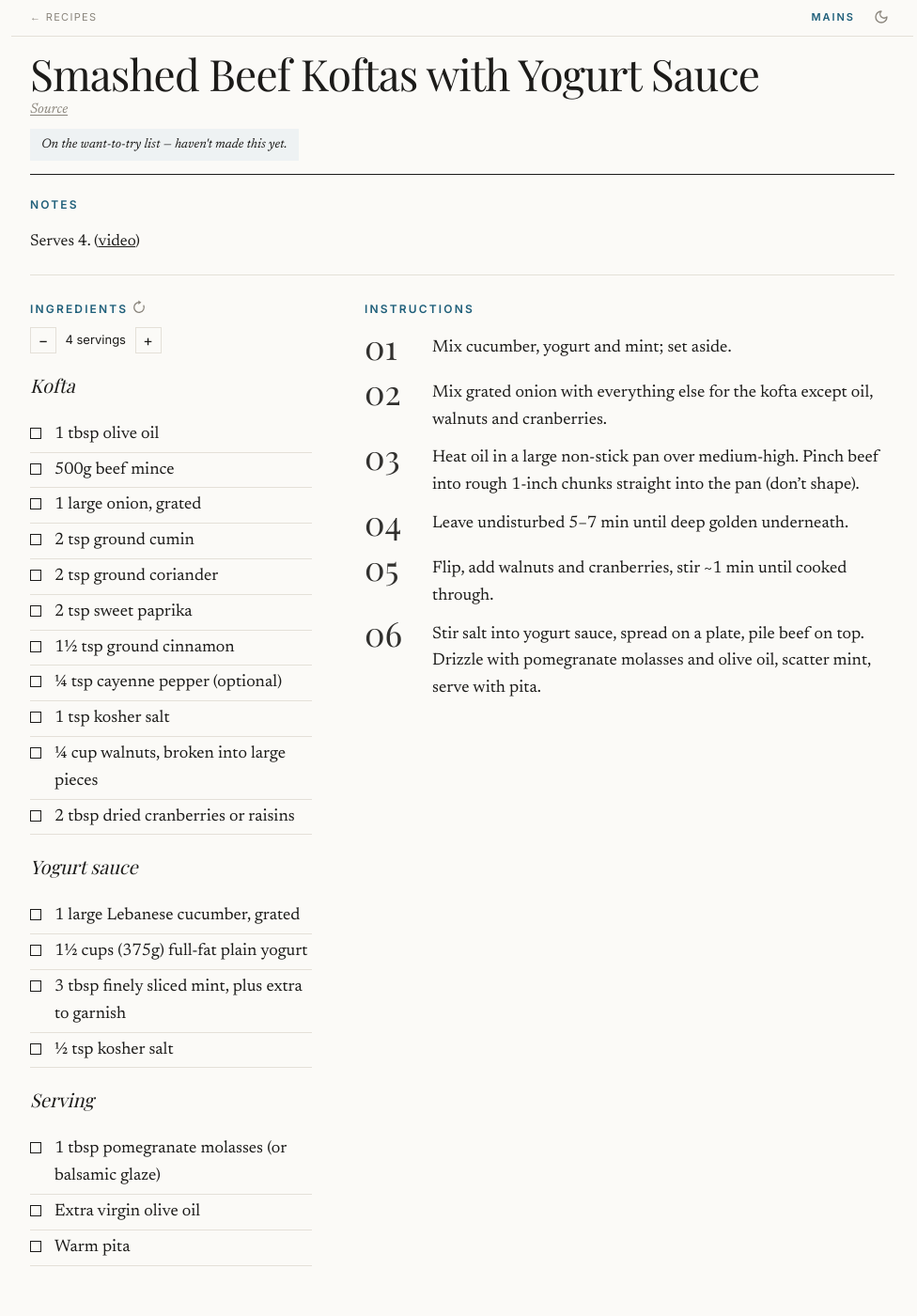
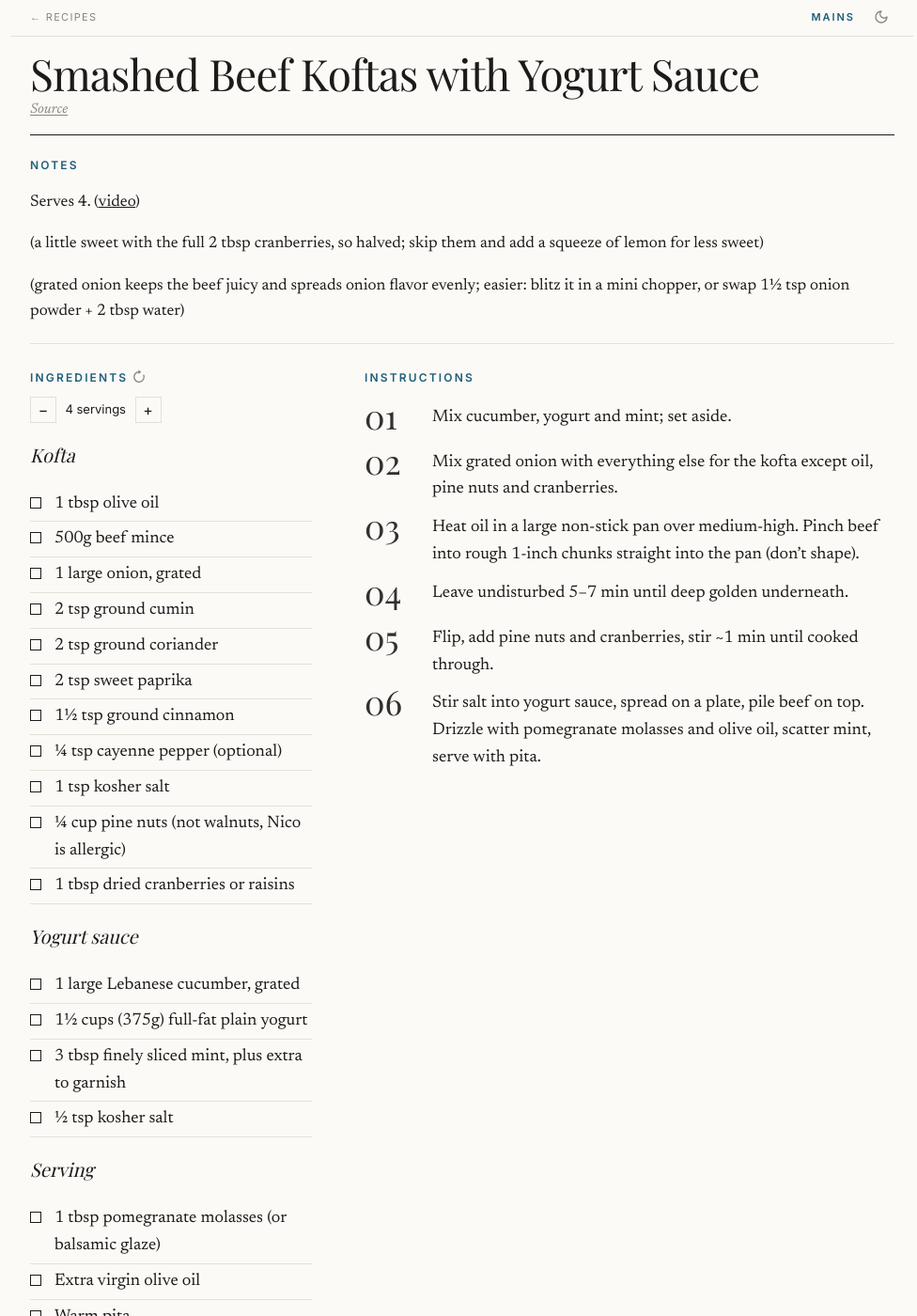
Before and after one commit to DarrenTsung/recipes, a Jekyll site: the page built from _recipes/smashed_beef_koftas.md, in a window 1280 px wide and 1400 px high. Shown: the whole window at 94% size, without its empty margins (48-1024 px from the left). Built offline with Jekyll 4.4.1, drawn with Linux system fonts in a browser that asks for light colours; some web fonts are replaced.

Commit message:
recipes: smashed beef koftas, pine nuts, fewer cranberries, move out of want to try
Co-Authored-By: Claude Opus 5.5 <noreply@anthropic.com>
Claude-Session: https://claude.ai/code/session_016vH9kGg6YJAKyykPNZUWAk

```diff
--- a/_recipes/smashed_beef_koftas.md
+++ b/_recipes/smashed_beef_koftas.md
@@ -12,6 +11,10 @@ https://www.recipetineats.com/smashed-beef-kofta-with-cucumber-yogurt-sauce/
 ## Notes
 
 Serves 4. ([video](https://www.youtube.com/watch?v=6CzTILbld1c))
+
+(a little sweet with the full 2 tbsp cranberries, so halved; skip them and add a squeeze of lemon for less sweet)
+
+(grated onion keeps the beef juicy and spreads onion flavor evenly; easier: blitz it in a mini chopper, or swap 1½ tsp onion powder + 2 tbsp water)
 
 ## Ingredients:
 
@@ -26,8 +29,8 @@ Serves 4. ([video](https://www.youtube.com/watch?v=6CzTILbld1c))
 - 1½ tsp ground cinnamon
 - ¼ tsp cayenne pepper (optional)
 - 1 tsp kosher salt
-- ¼ cup walnuts, broken into large pieces
-- 2 tbsp dried cranberries or raisins
+- ¼ cup pine nuts (not walnuts, Nico is allergic)
+- 1 tbsp dried cranberries or raisins
 
 ### Yogurt sauce:
 
@@ -45,8 +48,8 @@ Serves 4. ([video](https://www.youtube.com/watch?v=6CzTILbld1c))
 ## Instructions:
 
 1. Mix cucumber, yogurt and mint; set aside.
-2. Mix grated onion with everything else for the kofta except oil, walnuts and cranberries.
+2. Mix grated onion with everything else for the kofta except oil, pine nuts and cranberries.
 3. Heat oil in a large non-stick pan over medium-high. Pinch beef into rough 1-inch chunks straight into the pan (don't shape).
 4. Leave undisturbed 5–7 min until deep golden underneath.
-5. Flip, add walnuts and cranberries, stir ~1 min until cooked through.
+5. Flip, add pine nuts and cranberries, stir ~1 min until cooked through.
 6. Stir salt into yogurt sauce, spread on a plate, pile beef on top. Drizzle with pomegranate molasses and olive oil, scatter mint, serve with pita.
```
Also changed, not shown: other parts of _recipes/smashed_beef_koftas.md (+0 -1 lines).
